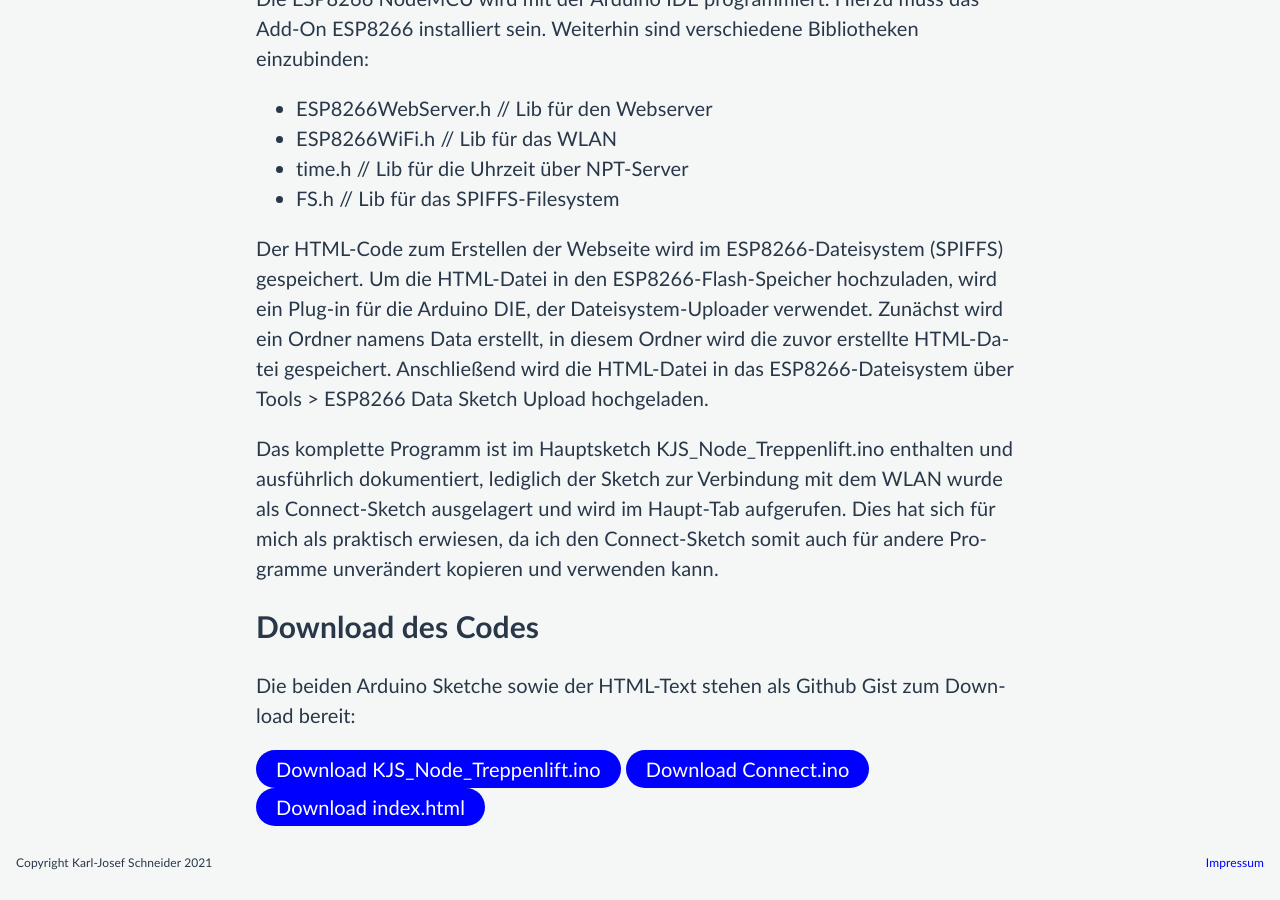
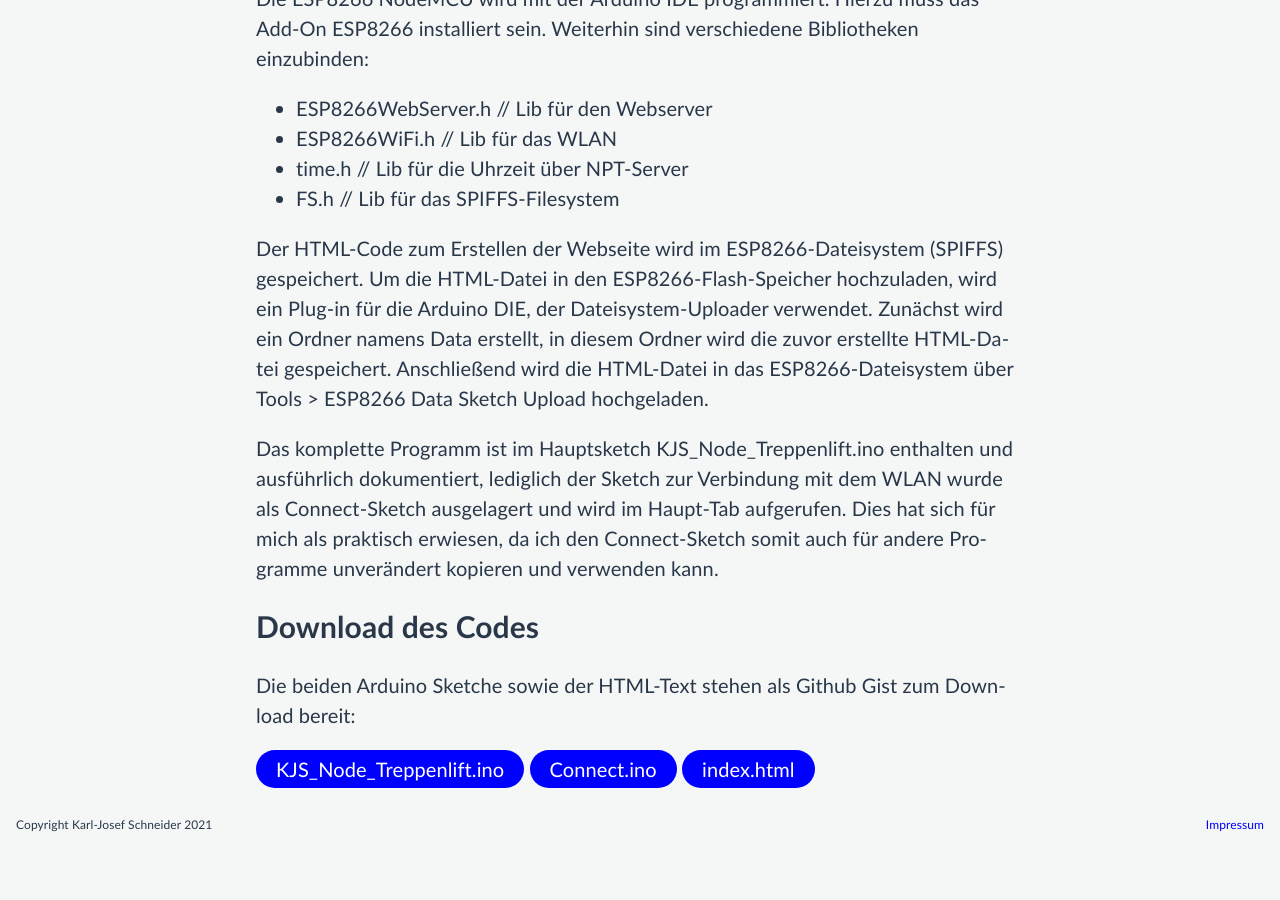
Before and after one commit to karljosefschneider/karljosefschneider.de, a Jekyll site: the page built from _haus/treppenlift.html, in a window 1280 px wide and 900 px high, scrolled down 3552 px. Built offline with Jekyll 4.4.1, drawn with Linux system fonts in a browser that asks for light colours; after the commit the page ends 4414 px from its top, so only the background shows below that.

Commit message:
Update treppenlift.html

```diff
--- a/_haus/treppenlift.html
+++ b/_haus/treppenlift.html
@@ -137,17 +137,17 @@ order: 5
 <a  class="button"
     target="_blank"
     href="https://gist.github.com/karljosefschneider/da285d275893a9414d18bd7e4e7b53ef">
-  Download KJS_Node_Treppenlift.ino
+  KJS_Node_Treppenlift.ino
 </a>
 
 <a  class="button"
     target="_blank"
     href="https://gist.github.com/karljosefschneider/5d82abed98aff30130091d015b670a86">
-  Download Connect.ino
+  Connect.ino
 </a>
 
 <a  class="button"
     target="_blank"
     href="https://gist.github.com/karljosefschneider/6e9b2771fbe261c0a791a8610e51e5b7">
-  Download index.html
+  index.html
 </a>
```
